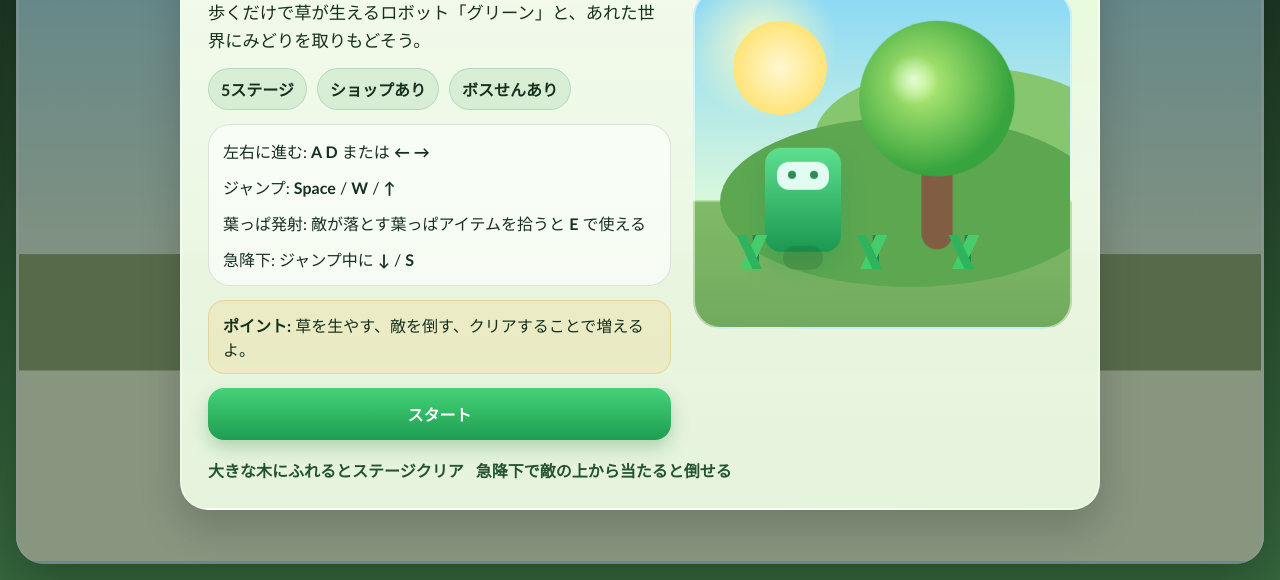
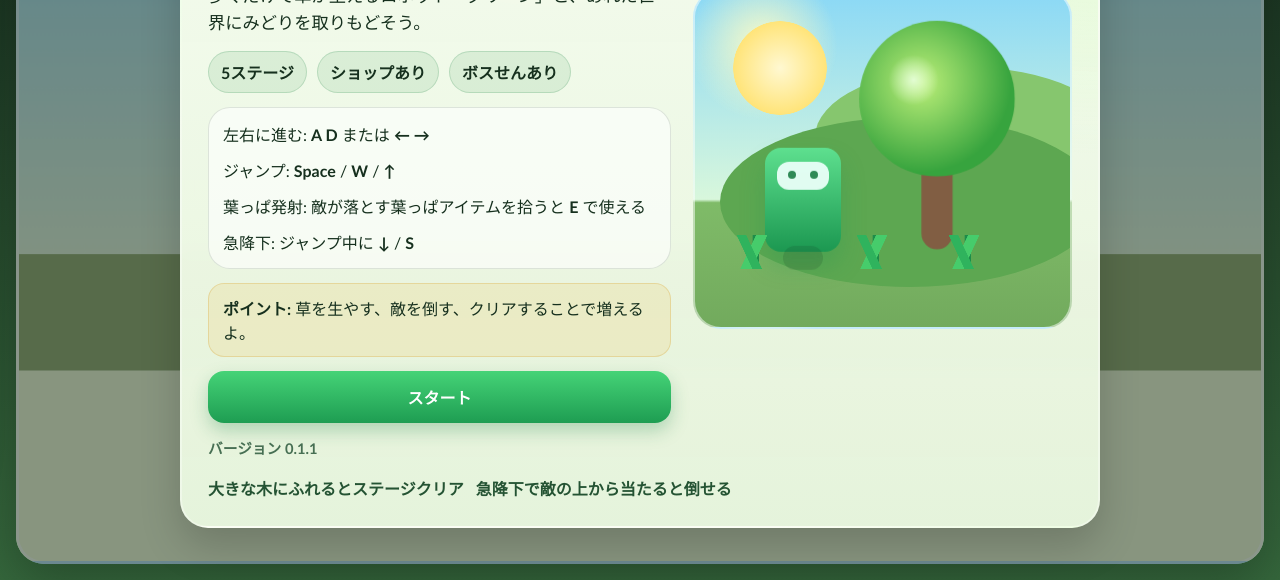
Before and after one commit to dt9999/green-paradise, a website: page green-paradise-web/index.html in a window 1280 px wide. Shown: the part 220-800 px from the top of the page. Drawn offline with Linux system fonts and the light colour scheme.

Commit message:
バージョン表示 0.1.1

```diff
--- a/green-paradise-web/game.js
+++ b/green-paradise-web/game.js
@@ -1,4 +1,5 @@
 (function () {
+  const GAME_VERSION = "0.1.1";
   const canvas = document.getElementById("gameCanvas");
   const ctx = canvas.getContext("2d");
 
@@ -40,6 +41,7 @@
     menuBackdrop: document.getElementById("menuBackdrop"),
     leafTouchButton: document.getElementById("leafTouchButton"),
     rotateHint: document.getElementById("rotateHint"),
+    gameVersion: document.getElementById("gameVersion"),
   };
 
   const input = {
@@ -1647,6 +1649,9 @@
   }
 
   renderMeta();
+  if (ui.gameVersion) {
+    ui.gameVersion.textContent = GAME_VERSION;
+  }
   setupEvents();
   setScreen("title");
   showMessage("スタートを押すと冒険が始まるよ。");
--- a/green-paradise-web/index.html
+++ b/green-paradise-web/index.html
@@ -79,6 +79,7 @@
                   <strong>ポイント:</strong> 草を生やす、敵を倒す、クリアすることで増えるよ。
                 </div>
                 <button id="startButton" class="menu-button primary">スタート</button>
+                <div class="version-note">バージョン <span id="gameVersion">0.1.1</span></div>
               </div>
               <div class="title-visual" aria-hidden="true">
                 <div class="title-sun"></div>
--- a/green-paradise-web/styles.css
+++ b/green-paradise-web/styles.css
@@ -391,6 +391,13 @@ body {
   border-radius: 16px;
   background: rgba(241, 201, 95, 0.2);
   border: 1px solid rgba(209, 151, 29, 0.25);
+}
+
+.version-note {
+  font-size: 0.92rem;
+  font-weight: 800;
+  color: #366145;
+  opacity: 0.9;
 }
 
 .title-visual {
```
